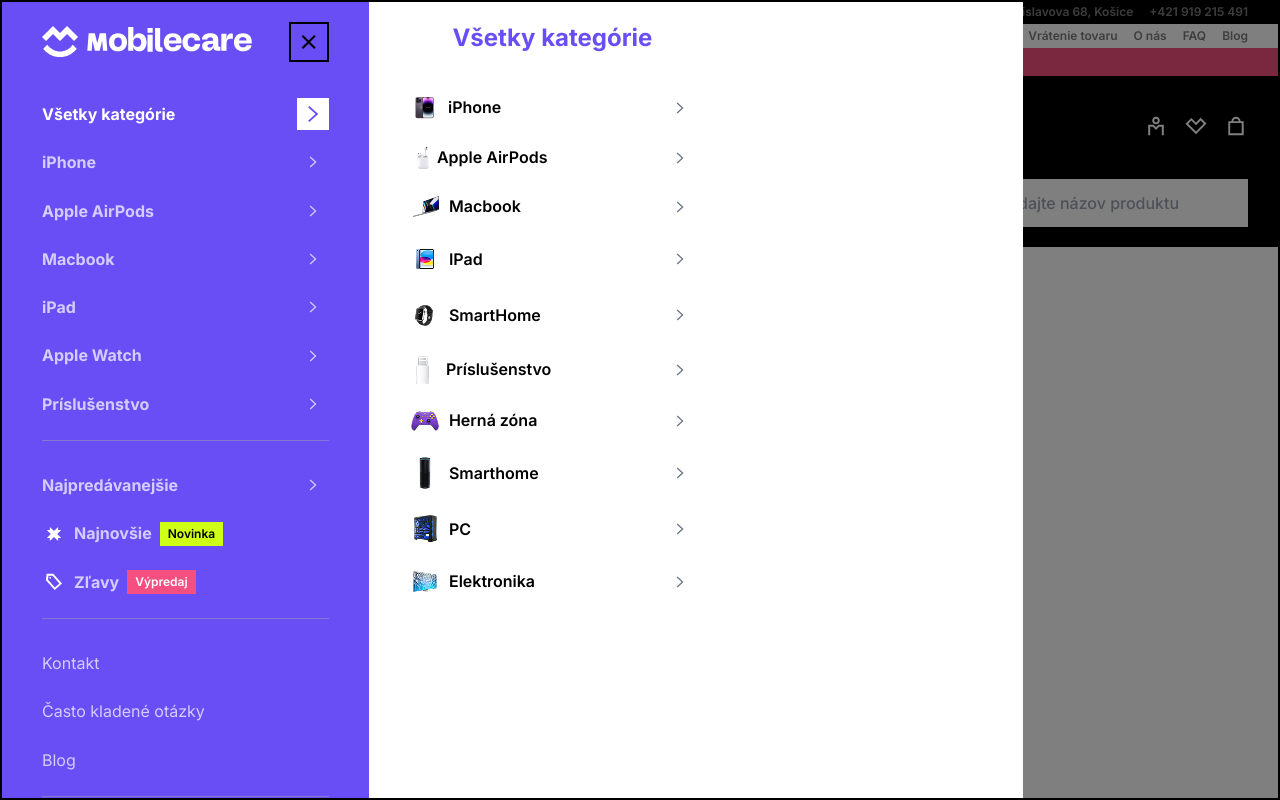
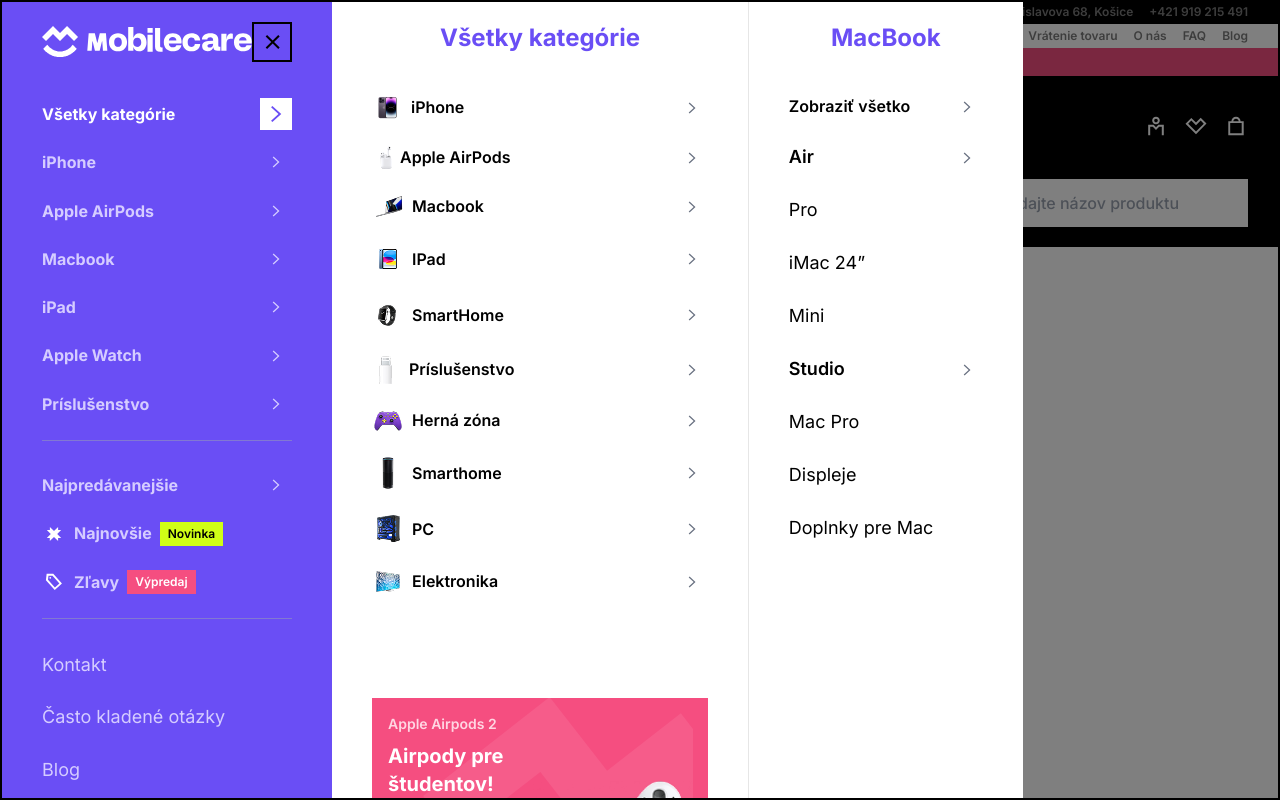
Before and after one commit to abdulrafey01/gecora-assignment, a Next.js app: page / in a window 1280 px wide. Built offline with nearby package versions, Linux system fonts and the light colour scheme.

Commit message:
Sidebar design completed

```diff
--- /dev/null
+++ b/src/assets/Svgs/BigHeart.js
@@ -0,0 +1,18 @@
+export const BigHeart = ({ ...props }) => {
+	return (
+		<svg
+			xmlns="http://www.w3.org/2000/svg"
+			width="270"
+			height="229"
+			fill="none"
+			viewBox="0 0 270 229"
+			{...props}
+		>
+			<path
+				fill="#fff"
+				d="m257.837 17.28-73.74 57.442L126.656.982.082 100.02l155.599 199.807 200.847-155.569zM117.339 75.97l57.441 73.74 73.74-57.44 33.093 42.482-42.538 33.136-59.701 46.461-13.923 10.845-.343-.44-33.436-42.924-56.754-72.859 42.372-33.007z"
+				fillOpacity=".08"
+			/>
+		</svg>
+	);
+};
--- /dev/null
+++ b/src/assets/Svgs/BurstIcon.js
@@ -0,0 +1,16 @@
+export const BurstIcon = (props) => {
+  return (
+    <svg
+      xmlns="http://www.w3.org/2000/svg"
+      width="121"
+      height="111"
+      fill="none"
+      viewBox="0 0 121 111"
+    >
+      <path
+        fill="#D0FF16"
+        d="M115.446 78.242h-21.72l6.99 17.727-17.795-7.73-.005 19.815L66.92 92.059l-7.933 18.257-6.896-17.478-13.256 13.256V86.141L17.83 94.426l7.913-18.218H6.375L19.885 62.7 0 54.067l19.036-7.507L4.599 32.123h21.74l-6.99-17.716 17.8 7.73V2.327l15.96 15.96L61.057 0l6.9 17.498L81.235 4.227v19.988l20.956-8.265-7.908 18.208h19.363l-13.499 13.499 19.894 8.642-19.026 7.506z"
+      />
+    </svg>
+  );
+};
--- /dev/null
+++ b/src/components/test1_2/SideBar/ClickLink.js
@@ -0,0 +1,48 @@
+import React, { useEffect } from "react";
+
+const ClickLink = ({ blackVariant, text, textFont }) => {
+	const [selected, setSelected] = React.useState(false);
+	const [hovered, setHovered] = React.useState(false);
+
+	useEffect(() => {
+		const timeOut = setTimeout(() => {
+			setSelected(false);
+		}, 300);
+
+		() => clearTimeout(timeOut);
+	}, [selected]);
+	return (
+		<div
+			onMouseEnter={() => setHovered(true)}
+			onMouseLeave={() => setHovered(false)}
+			className={`flex justify-between items-center cursor-pointer relative`}
+		>
+			<div className="flex flex-col justify-center items-center">
+				<p
+					onMouseDown={() => setSelected(true)}
+					className={` select-none  transition-all text-lg duration-300
+                        ${
+													hovered && !selected
+														? blackVariant
+															? "font-bold"
+															: "font-semibold"
+														: "font-normal"
+												}
+                            ${
+															blackVariant ? "text-black" : "text-light-purple"
+														} `}
+				>
+					{text}
+				</p>
+				<div
+					className={`w-full  ${
+						blackVariant ? "bg-black h-[1px]" : "bg-light-purple h-[0.3px]"
+					} relative bottom-[2px] transition-all duration-100
+        ${hovered ? "opacity-100" : "opacity-0"}`}
+				></div>
+			</div>
+		</div>
+	);
+};
+
+export default ClickLink;
--- a/src/components/test1_2/SideBar/FirstColumn.js
+++ b/src/components/test1_2/SideBar/FirstColumn.js
@@ -10,6 +10,7 @@
 import { YtIcon } from "@/assets/Svgs/YtIcon";
 import { WAIcon } from "@/assets/Svgs/WAIcon";
 import { TTIcon } from "@/assets/Svgs/TTIcon";
+import ClickLink from "./ClickLink";
 const FirstColumn = () => {
 	return (
 		<div className="flex-1 bg-hover-theme flex flex-col py-5 px-10">
@@ -45,13 +46,9 @@
 					arrow={false}
 				/>
 				<hr className="border-gray-400 opacity-50 mb-2" />
-				<SideBarLink text={"Kontakt"} textFont={"font-base"} arrow={false} />
-				<SideBarLink
-					text={"Často kladené otázky"}
-					textFont={"font-base"}
-					arrow={false}
-				/>
-				<SideBarLink text={"Blog"} textFont={"font-base"} arrow={false} />
+				<ClickLink text={"Kontakt"} />
+				<ClickLink text={"Často kladené otázky"} />
+				<ClickLink text={"Blog"} />
 				<hr className="border-gray-400 opacity-50 mb-2" />
 				<SideBarLink
 					text={"Obľúbené produkty"}
--- a/src/components/test1_2/SideBar/SecondColumn.js
+++ b/src/components/test1_2/SideBar/SecondColumn.js
@@ -1,4 +1,4 @@
-import React from "react";
+import React, { useEffect } from "react";
 
 import SideBarLink from "./SideBarLink";
 import IphoneIcon from "@/assets/Pngs/IphoneIcon.png";
@@ -12,7 +12,44 @@
 import PCIcon from "@/assets/Pngs/CpuIcon.png";
 import LEDIcon from "@/assets/Pngs/LEDIcon.png";
 import Image from "next/image";
+import { BurstIcon } from "@/assets/Svgs/BurstIcon";
+import AirpodImg from "@/assets/Pngs/AirPodImg.png";
+import IPhoneImg from "@/assets/Pngs/IphoneRotatedImg.png";
+import { BigHeart } from "@/assets/Svgs/BigHeart";
+
+const animatingData = [
+	{
+		img: AirpodImg,
+		subtitle: "Apple Airpods 2",
+		subtitleColor: "#FFD6E2",
+		title: {
+			main: "Airpody pre",
+			sec: "študentov!",
+		},
+		color: "#F54E80",
+		price: "188",
+	},
+	{
+		img: IPhoneImg,
+		subtitle: "iPhone 17 PRO",
+		subtitleColor: "#D5CCFF",
+		title: {
+			main: "Nový iPhone",
+			sec: "naskladnený!",
+		},
+		color: "#6A4EF5",
+		price: "899",
+	},
+];
 const SecondColumn = () => {
+	const [animating, setAnimating] = React.useState(1);
+
+	useEffect(() => {
+		const interval = setInterval(() => {
+			setAnimating((prev) => (prev === 1 ? 0 : 1));
+		}, 1500);
+		return () => clearInterval(interval);
+	}, []);
 	return (
 		<div className="flex-1 flex flex-col py-5 px-10">
 			<div className="flex justify-center items-center">
@@ -79,6 +116,42 @@
 					textFont={"font-semibold"}
 					blackVariant={true}
 				/>
+				{/* Animating box */}
+				<div
+					style={{ backgroundColor: animatingData[animating].color }}
+					className="flex justify-between gap-6 items-center  mt-20 p-4 relative transition-all w-[21rem]"
+				>
+					<div className="flex flex-col gap-2 items-start">
+						<p
+							style={{ color: animatingData[animating].subtitleColor }}
+							className=" font-semibold text-sm transition-all"
+						>
+							{animatingData[animating].subtitle}
+						</p>
+						<p className="text-white text-xl font-bold transition-all">
+							{animatingData[animating].title.main} <br />{" "}
+							{animatingData[animating].title.sec}
+						</p>
+						<div className="relative flex justify-center items-center mt-2">
+							<BurstIcon />
+							<p
+								className={`absolute font-bold text-3xl -rotate-12 transition-all`}
+							>
+								{animatingData[animating].price}€
+							</p>
+						</div>
+					</div>
+					<div className="flex h-full items-end relative">
+						<div className="relative w-40 h-40">
+							<Image
+								className="absolute top-4 transition-all w-full h-full"
+								src={animatingData[animating].img}
+								alt="AirPods"
+							/>
+						</div>
+						<BigHeart className="absolute right-0" />
+					</div>
+				</div>
 			</div>
 		</div>
 	);
--- /dev/null
+++ b/src/components/test1_2/SideBar/ThirdColumn.js
@@ -0,0 +1,56 @@
+import React, { useEffect } from "react";
+
+import SideBarLink from "./SideBarLink";
+import IphoneIcon from "@/assets/Pngs/IphoneIcon.png";
+import AirPodIcon from "@/assets/Pngs/AirPodIcon.png";
+import MacbookIcon from "@/assets/Pngs/MacBookIcon.png";
+import IPadIcon from "@/assets/Pngs/IpodIcon.png";
+import WatchIcon from "@/assets/Pngs/WatchIcon.png";
+import CableIcon from "@/assets/Pngs/CableIcon.png";
+import ConsoleIcon from "@/assets/Pngs/ConsoleIcon.png";
+import Smarthome from "@/assets/Pngs/SmartHomeIcon.png";
+import PCIcon from "@/assets/Pngs/CpuIcon.png";
+import LEDIcon from "@/assets/Pngs/LEDIcon.png";
+import Image from "next/image";
+import { BurstIcon } from "@/assets/Svgs/BurstIcon";
+import AirpodImg from "@/assets/Pngs/AirPodImg.png";
+import IPhoneImg from "@/assets/Pngs/IphoneRotatedImg.png";
+import { BigHeart } from "@/assets/Svgs/BigHeart";
+import ClickLink from "./ClickLink";
+
+const ThirdColumn = () => {
+	return (
+		<div className="flex-1 flex flex-col py-5 px-10">
+			<div className="flex justify-center items-center">
+				<p className="text-2xl font-bold text-hover-theme">MacBook</p>
+			</div>
+			<div className="flex flex-col gap-6 mt-10">
+				<SideBarLink
+					text={"Zobraziť všetko"}
+					textFont={"font-semibold"}
+					blackVariant={true}
+				/>
+				<SideBarLink
+					text={"Air"}
+					blackVariant={true}
+					className={"text-lg"}
+					textFont={"font-semibold"}
+				/>
+				<ClickLink text={"Pro"} blackVariant={true} />
+				<ClickLink text={"iMac 24”"} blackVariant={true} />
+				<ClickLink text={"Mini"} blackVariant={true} />
+				<SideBarLink
+					text={"Studio"}
+					blackVariant={true}
+					className={"text-lg"}
+					textFont={"font-semibold"}
+				/>
+				<ClickLink text={"Mac Pro"} blackVariant={true} />
+				<ClickLink text={"Displeje"} blackVariant={true} />
+				<ClickLink text={"Doplnky pre Mac"} blackVariant={true} />
+			</div>
+		</div>
+	);
+};
+
+export default ThirdColumn;
--- a/src/components/test1_2/SideBar/index.js
+++ b/src/components/test1_2/SideBar/index.js
@@ -3,14 +3,16 @@
 import BlackOverlay from "../Common/BlackOverlay";
 import FirstColumn from "./FirstColumn";
 import SecondColumn from "./SecondColumn";
+import ThirdColumn from "./ThirdColumn";
 
 const SideBar = () => {
 	return (
 		<BlackOverlay>
-			<div className="w-[80%] min-h-full bg-white flex ">
+			<div className="w-[80%] min-h-full bg-white flex">
 				<FirstColumn />
 				<SecondColumn />
-				<div className="flex-1"></div>
+				<div className="w-[0.8px] min-h-full bg-[#e6e6e6]"></div>
+				<ThirdColumn />
 			</div>
 		</BlackOverlay>
 	);
```
Also changed, not shown: src/assets/Pngs/AirPodImg.png (added), src/assets/Pngs/IphoneRotatedImg.png (added).
